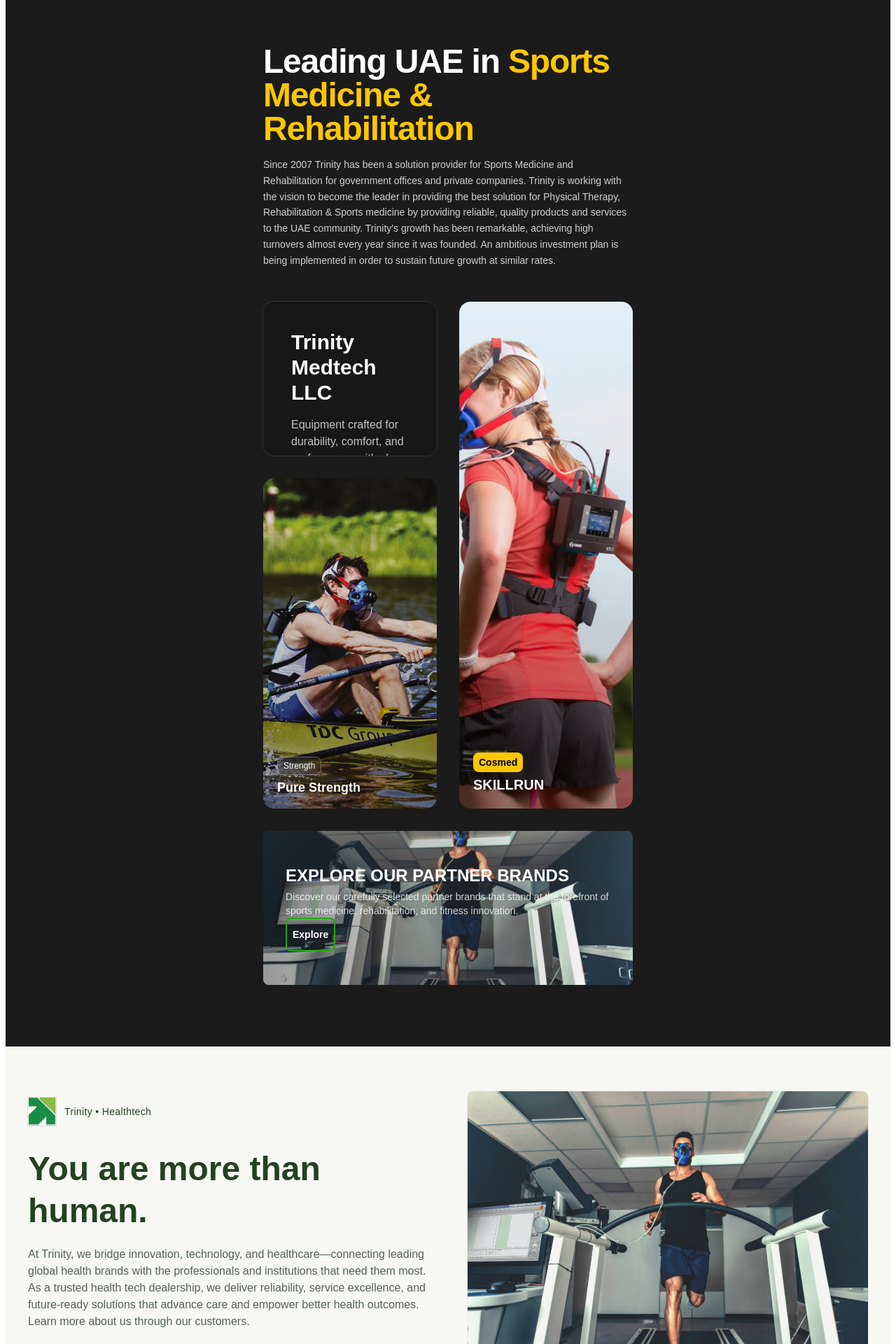
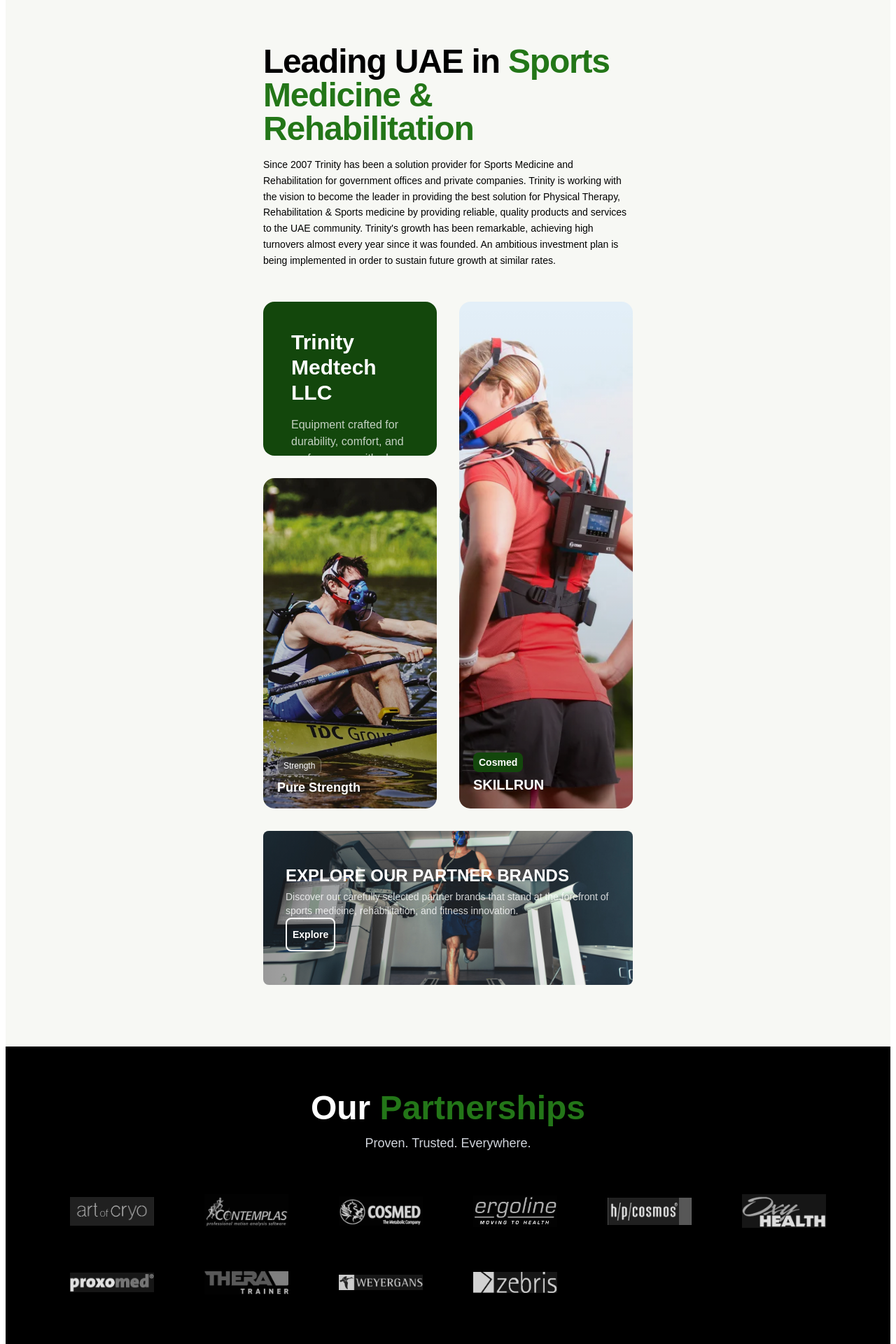
Before and after one commit to dd-002/trinity-medtech-llc, a Next.js app: page / in a window 1280 px wide. Shown: the part 880-2800 px from the top of the page at 70% size. Built offline with nearby package versions, Linux system fonts and the light colour scheme.

Commit message:
UI Uniformity

```diff
--- a/src/app/page.js
+++ b/src/app/page.js
@@ -3,6 +3,7 @@ import Navbar from "@/components/Navbar";
 import BentoShowcase from "@/components/home/BentoShowcase";
 import StoriesCarousel from "@/components/home/Stories";
 import BioHero from "@/components/home/StoriesHero";
+import BrandLogoSection from "@/components/home/BrandSection";
 
 const STORIES = [
   {
@@ -76,6 +77,7 @@ export default function HomePage() {
       <Navbar />
       <Hero />
       <BentoShowcase />
+      <BrandLogoSection />
       <BioHero />
       <StoriesCarousel stories={STORIES} delay={5000} visibleCount={3} />
     </main>
--- a/src/components/CTAButton.jsx
+++ b/src/components/CTAButton.jsx
@@ -6,8 +6,8 @@ export default function CTAButton({ text, href = "#" }) {
   return (
     <a
       href={href}
-      className="relative inline-flex items-center px-2 py-3 text-sm font-bold text-white rounded-lg border-2 border-[#21a70f] overflow-hidden
-                 before:absolute before:inset-0 before:bg-[#1f6c15] before:origin-left before:scale-x-0 before:text-black before:transition-transform before:duration-300 before:ease-in-out
+      className="relative inline-flex items-center px-2 py-3 text-sm font-bold text-white rounded-lg border-2 border-white overflow-hidden
+                 before:absolute before:inset-0 before:bg-[#1f6c15] before:origin-left before:scale-x-0 before:text-black before:transition-transform before:duration-300 before:ease-in-out before:border-[#1f6c15]
                  hover:before:scale-x-100 z-10"
     >
       <span className="relative z-20">{text}</span>
--- a/src/components/home/BentoShowcase.jsx
+++ b/src/components/home/BentoShowcase.jsx
@@ -4,16 +4,16 @@ import CTAButton from "../CTAButton";
 
 export default function BentoShowcase() {
   return (
-    <section className="mx-auto w-full px-5 md:px-30 lg:px-60 pt-10 md:pt-20 lg:pt-32 pb-10 bg-[#1b1b1b] mt-6 rounded-t-lg">
+    <section className="mx-auto w-full px-5 md:px-30 lg:px-60 pt-10 md:pt-20 lg:pt-32 pb-10 bg-[#f7f8f4] mt-6 rounded-t-lg">
       {/* Heading */}
       <header className="mx-4 md:mx-16 lg:mx-32 mb-12">
-        <h2 className="text-2xl md:text-4xl lg:text-5xl font-semibold text-white tracking-tight">
+        <h2 className="text-2xl md:text-4xl lg:text-5xl font-semibold text-black tracking-tight">
           Leading UAE in{" "}
-          <span className="text-yellow-400">
+          <span className="text-[#237618]">
             Sports Medicine & Rehabilitation
           </span>
         </h2>
-        <p className="mt-4 max-w-3xl text-sm  text-white/80 leading-relaxed">
+        <p className="mt-4 max-w-3xl text-sm  text-black leading-relaxed">
           Since 2007 Trinity has been a solution provider for Sports Medicine
           and Rehabilitation for government offices and private companies.
           Trinity is working with the vision to become the leader in providing
@@ -32,7 +32,7 @@ export default function BentoShowcase() {
                       grid-cols-1 md:grid-cols-6 auto-rows-[160px] md:auto-rows-[200px] lg:auto-rows-[220px]"
       >
         {/* Lead text card */}
-        <article className=" relative col-span-1 md:col-span-3 row-span-2 md:row-span-2 lg:row-span-1 rounded-2xl bg-neutral-900/80 ring-1 ring-white/10 overflow-hidden p-5 lg:p-10 ">
+        <article className=" relative col-span-1 md:col-span-3 row-span-2 md:row-span-2 lg:row-span-1 rounded-2xl bg-[#13470c] ring-1 ring-white/10 overflow-hidden p-5 lg:p-10 ">
           <h3 className="text-xl md:text-2xl lg:text-3xl font-semibold text-white">
             Trinity Medtech LLC
           </h3>
@@ -54,7 +54,7 @@ export default function BentoShowcase() {
           />
           <figcaption className="absolute inset-0 bg-gradient-to-t from-black/50 via-black/10 to-transparent opacity-60 group-hover:opacity-70 transition-opacity" />
           <div className="absolute left-4 bottom-4 md:left-5 md:bottom-5">
-            <span className="inline-flex items-center rounded-lg bg-yellow-400 text-black text-xs md:text-sm font-semibold px-2 py-1">
+            <span className="inline-flex items-center rounded-lg bg-[#13470c] text-black text-xs md:text-sm font-semibold px-2 py-1 text-white">
               Cosmed
             </span>
             <h4 className="mt-1 text-white text-lg md:text-xl font-semibold">
--- /dev/null
+++ b/src/components/home/BrandSection.jsx
@@ -0,0 +1,50 @@
+"use client";
+
+import React from "react";
+import Image from "next/image";
+
+const companies = [
+  { name: "ArtOfCryo", logo: "/brands/artofcryo.jpeg" },
+  { name: "Contemplas", logo: "/brands/contemplas.jpg" },
+  { name: "Cosmed", logo: "/brands/cosmed.jpg" },
+  { name: "Ergoline", logo: "/brands/ergoline.jpg" },
+  { name: "hpcosmos", logo: "/brands/hpcosmos.jpeg" },
+  { name: "Oxyhealth", logo: "/brands/oxyhealth.jpg" },
+  { name: "Proxomed", logo: "/brands/proxomed.jpg" },
+  { name: "Thera", logo: "/brands/thera.jpg" },
+  { name: "Weyergrans", logo: "/brands/weyergrans.jpg" },
+  { name: "Zebris", logo: "/brands/zebris.jpg" },
+];
+
+export default function BrandLogoSection() {
+  return (
+    <section className="w-full bg-black py-16 flex flex-col items-center">
+      <h2 className="text-white text-center text-4xl md:text-5xl font-semibold mb-3">
+        Our <span className="text-[#237618]">Partnerships</span>
+      </h2>
+      <p className="text-gray-300 text-center max-w-2xl mx-auto mb-12 text-lg">
+        Proven. Trusted. Everywhere.
+      </p>
+
+      <div className="w-full max-w-6xl px-4 mx-auto grid grid-cols-2 sm:grid-cols-4 md:grid-cols-6 gap-8 justify-items-center items-center">
+        {companies.map((company) => (
+          <div
+            key={company.name}
+            className="relative w-[120px] h-[60px] md:h-[70px]"
+            aria-label={company.name}
+            title={company.name}
+          >
+            <Image
+              src={company.logo}
+              alt={company.name}
+              fill
+              sizes="(max-width: 768px) 120px, (max-width: 1024px) 140px, 160px"
+              className="object-contain grayscale hover:grayscale-0 transition duration-200 ease-out"
+              priority={false}
+            />
+          </div>
+        ))}
+      </div>
+    </section>
+  );
+}
--- a/src/components/home/Hero.jsx
+++ b/src/components/home/Hero.jsx
@@ -100,11 +100,11 @@ export default function Hero() {
               key={i}
               onClick={() => setIndex(i)}
               aria-label={`Go to slide ${i + 1}`}
-              className={`h-1.5 sm:h-2 rounded-full transition-all duration-300 ease-out bg-white/50 hover:bg-white
+              className={`h-1.5 sm:h-2 rounded-full transition-all duration-300 ease-out hover:bg-white
                          ${
                            i === index
-                             ? "w-8 sm:w-10 bg-yellow-400 shadow-[0_0_0_3px_rgba(0,0,0,0.15)]"
-                             : "w-3 sm:w-4"
+                             ? "w-8 sm:w-10 bg-[#21a70f] shadow-[0_0_0_3px_rgba(0,0,0,0.15)]"
+                             : "w-3 sm:w-4 bg-white"
                          }`}
             />
           ))}
--- a/src/components/home/Stories.jsx
+++ b/src/components/home/Stories.jsx
@@ -167,7 +167,7 @@ export default function StoriesCarousel({
               <div className="absolute inset-0 bg-gradient-to-t from-black/80 via-black/30 to-transparent" />
               <div className="absolute left-4 bottom-4 right-4">
                 {s.subtitle && (
-                  <span className="inline-block text-yellow-400 text-xs sm:text-sm px-2 py-0.5 font-semibold">
+                  <span className="inline-block text-[#228611] text-xs sm:text-sm px-2 py-0.5 font-semibold">
                     {s.subtitle}
                   </span>
                 )}
```
